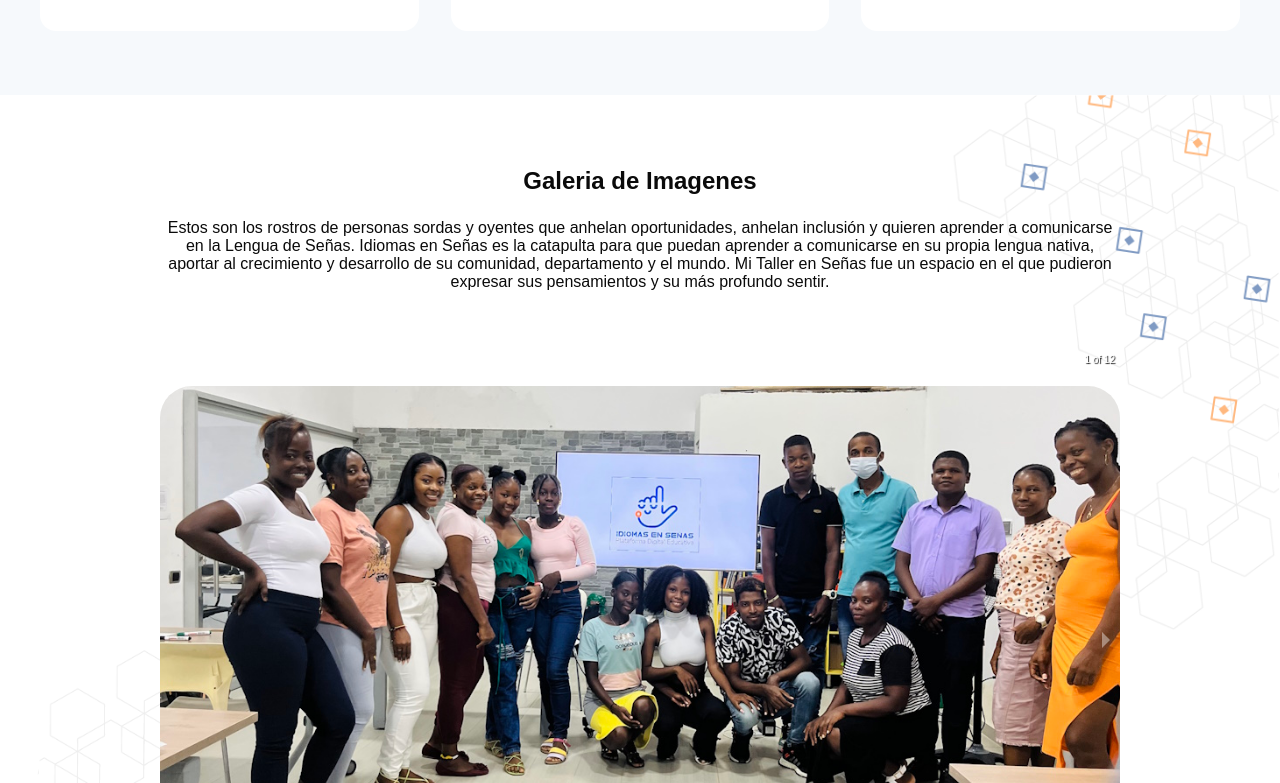
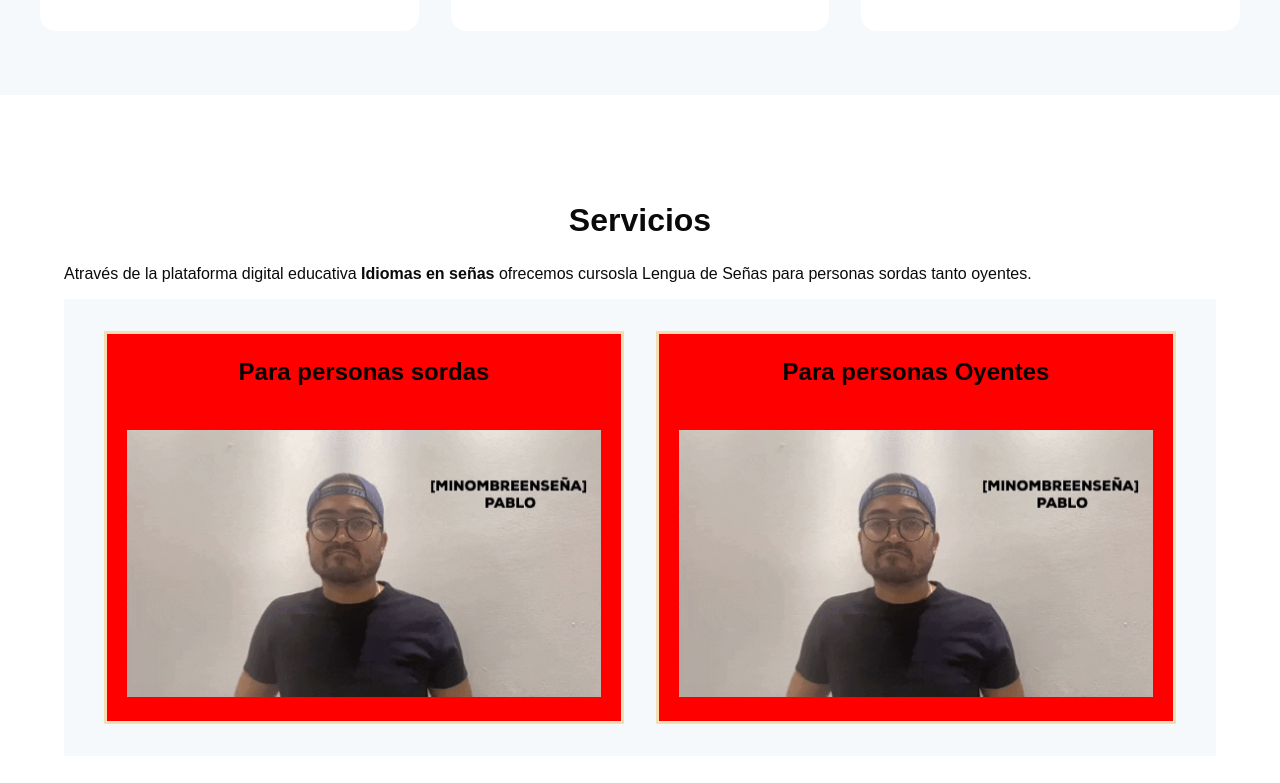
Before and after one commit to lcchaverra/Idiomas_en_senas, a React (Vite) app: page / in a window 1280 px wide. Shown: the part 1657-2440 px from the top of the page. Built offline with nearby package versions, Linux system fonts and the light colour scheme.

Commit message:
update content

```diff
--- /dev/null
+++ b/src/components/Courses.tsx
@@ -0,0 +1,72 @@
+import React, {useState} from 'react';
+import Modal from './Modal';
+import GitTest from '../assets/gif/señas1.gif';
+
+const Courses: React.FC = () => {
+
+    const [showModal, setShowModal] = useState(false);
+    const [selectedGif, setSelectedGif] = useState('');
+    const [selectedLevelInfo, setSelectedLevelInfo] = useState('');
+    const [selectedCourse, setSelectedCourse] = useState('');
+    const [courseLevels, setCourseLevels] = useState([
+    { level: 'Básico', info: 'Contenido para nivel básico' },
+    { level: 'Intermedio', info: 'Contenido para nivel intermedio' },
+    { level: 'Avanzado', info: 'Contenido para nivel avanzado' },
+    ]);
+
+    const handleGifClick = (gif: string) => {
+    setSelectedGif(gif);
+    setSelectedCourse('');
+    setShowModal(false);
+    };
+
+    const handleLevelClick = (level: string, levelInfo: string) => {
+    setSelectedLevelInfo(levelInfo);
+    setSelectedCourse(level);
+    setShowModal(true);
+    };
+
+    const handleCloseModal = () => {
+    setShowModal(false);
+    setSelectedGif('');
+    setSelectedLevelInfo('');
+    setSelectedCourse('');
+    };
+
+
+
+    return (
+    <div className="gif-course-container">
+        <div>
+        <img
+            src={GitTest} // Reemplaza con la ruta de tu gif
+            alt="Gif"
+            onClick={() => handleGifClick(GitTest)} // Reemplaza con la ruta de tu gif
+            className="gif"
+        />
+        {selectedGif && (
+            <div className="course-levels">
+            {courseLevels.map((course, index) => (
+                <div key={index} className="course-level">
+                <h4 onClick={() => handleLevelClick(course.level, course.info)}>
+                    {course.level}
+                </h4>
+                </div>
+            ))}
+            </div>
+        )}
+        </div>
+        {showModal && (
+        <Modal onClose={handleCloseModal}>
+            <h2>Información del curso</h2>
+            {selectedCourse && <p>Nivel: {selectedCourse}</p>}
+            <p>{selectedGif}</p>
+            <p>{selectedLevelInfo}</p>
+        </Modal>
+        )}
+    </div>
+    );
+};
+
+
+export default Courses
--- /dev/null
+++ b/src/components/Modal.tsx
@@ -0,0 +1,26 @@
+import React from 'react';
+
+interface ModalProps {
+  onClose: () => void;
+  children: React.ReactNode;
+}
+
+const Modal: React.FC<ModalProps> = ({ onClose, children }) => {
+  const closeModal = (e: React.MouseEvent) => {
+    e.stopPropagation();
+    onClose();
+  };
+
+  return (
+    <div className="modal-overlay" onClick={closeModal}>
+      <div className="modal-content" onClick={(e) => e.stopPropagation()}>
+        {children}
+        <button className="modal-close" onClick={onClose}>
+          Cerrar
+        </button>
+      </div>
+    </div>
+  );
+};
+
+export default Modal;
--- /dev/null
+++ b/src/components/NewServices.tsx
@@ -0,0 +1,24 @@
+import Courses from "./Courses"
+
+const NewServices = () => {
+  return (
+    <>
+    <div className="New-services-section">
+        <h2>Servicios</h2>
+        <p>Através de la plataforma digital educativa <strong>Idiomas en señas</strong> ofrecemos cursosla Lengua de Señas para personas sordas tanto oyentes. </p>
+            <div className="New-services-container">
+                <div className="new-services-item">
+                    <h3>Para personas sordas</h3>
+                    <Courses />
+                </div>
+                <div className="new-services-item">
+                    <h3>Para personas Oyentes</h3>
+                    <Courses />
+                </div>
+            </div>
+    </div>
+    </>
+  )
+}
+
+export default NewServices
--- a/src/pages/home.tsx
+++ b/src/pages/home.tsx
@@ -3,6 +3,7 @@ import MainBanner from "../components/MainBanner"
 import MainVideo from "../components/MainVideo"
 import MainPresentationText from "../components/MainPresentationText"
 import ServiceStrip from "../components/ServiceStrip"
+import NewServices from "../components/NewServices"
 import Activities from "../components/Activities"
 import MultiuserPackages from "../components/MultiuserPackages"
 import ImageSections from "../components/ImageSections"
@@ -19,6 +20,7 @@ const home = () => {
     <MainVideo />
     <MainPresentationText/>
     <ServiceStrip />
+    <NewServices />
     {/* <Activities/> */}
     <ImageSections/>
     <MultiuserPackages />
--- a/src/styles/css/styles.css
+++ b/src/styles/css/styles.css
@@ -431,10 +431,7 @@ h3 {
   color: var(--letter-color);
   display: grid;
   gap: 2rem;
-  padding-left: 2.5em;
-  padding-right: 2.5em;
-  padding-top: 4em;
-  padding-bottom: 4em;
+  padding: 4em 2.5em;
   justify-content: center;
   align-items: center;
   background-color: var(--bg-color2);
@@ -474,6 +471,101 @@ h3 {
 }
 .service-item-content p {
   margin: 0;
+}
+
+.New-services-section {
+  color: var(--letter-color);
+  padding: 2rem;
+  margin-top: 1rem;
+  margin-bottom: 0.7rem;
+}
+@media screen and (min-width: 960px) {
+  .New-services-section {
+    padding: 4rem;
+  }
+}
+.New-services-section h2 {
+  text-align: center;
+}
+.New-services-section p {
+  text-align: justify;
+}
+
+.New-services-container {
+  display: grid;
+  gap: 2rem;
+  padding: 2em 2.5em;
+  justify-content: center;
+  align-items: center;
+  background-color: var(--bg-color2);
+  grid-template-columns: repeat(1, 1fr);
+}
+@media screen and (min-width: 960px) {
+  .New-services-container {
+    grid-template-columns: repeat(2, 1fr);
+  }
+}
+
+.new-services-item {
+  border: 3px solid wheat;
+  background-color: red;
+}
+.new-services-item h3 {
+  text-align: center;
+}
+
+/* styles.css */
+/* Estilos para el componente GifCourseComponent */
+.gif-course-container {
+  display: flex;
+  flex-direction: column;
+  align-items: center;
+  padding: 20px;
+}
+
+.gif {
+  max-width: 100%;
+  cursor: pointer;
+}
+
+.course-level {
+  margin-top: 10px;
+  cursor: pointer;
+  color: blue;
+}
+
+/* Estilos para el componente Modal */
+.modal-overlay {
+  position: fixed;
+  top: 0;
+  left: 0;
+  width: 100%;
+  height: 100%;
+  background-color: rgba(0, 0, 0, 0.5);
+  display: flex;
+  justify-content: center;
+  align-items: center;
+  z-index: 1000;
+}
+
+.modal-content {
+  background-color: white;
+  padding: 20px;
+  border-radius: 5px;
+  box-shadow: 0px 0px 10px rgba(0, 0, 0, 0.3);
+  max-width: 80%;
+  text-align: center;
+  color: #3498db;
+}
+
+.modal-close {
+  margin-top: 10px;
+  padding: 5px 10px;
+  border: none;
+  background-color: #3498db;
+  color: white;
+  border-radius: 5px;
+  cursor: pointer;
 }
 
 .activities-container {
--- a/src/styles/scss/components/_servicestrip.scss
+++ b/src/styles/scss/components/_servicestrip.scss
@@ -2,10 +2,7 @@
     color: var(--letter-color);
     display: grid;
     gap: 2rem;
-    padding-left: 2.5em;
-    padding-right: 2.5em;
-    padding-top: 4em;
-    padding-bottom: 4em;
+    padding: 4em 2.5em;
     justify-content: center;
     align-items: center;
     background-color: var(--bg-color2);
@@ -44,3 +41,113 @@
         margin: 0;
     }
 }
+
+.New-services-section {
+    color: var(--letter-color);
+    padding: 2rem;
+    margin-top: 1rem;
+    margin-bottom: .7rem;
+    @include rwd(l) {
+        padding: 4rem;
+    }
+
+    & h2 {
+        text-align: center;
+    }
+    & p {
+        text-align: justify;
+    }
+}
+
+.New-services-container {
+    display: grid;
+    gap: 2rem;
+    padding: 2em 2.5em;
+    justify-content: center;
+    align-items: center;
+    background-color: var(--bg-color2);
+    grid-template-columns: repeat(1, 1fr);
+    @include rwd(l){
+        grid-template-columns: repeat(2, 1fr);
+    }
+}
+
+.new-services-item {
+    border: 3px solid wheat;
+    background-color: red;
+    & h3 {
+        text-align: center;
+    }
+}
+
+
+
+
+
+
+
+
+
+
+
+
+
+
+
+
+
+
+/* styles.css */
+
+/* Estilos para el componente GifCourseComponent */
+.gif-course-container {
+    display: flex;
+    flex-direction: column;
+    align-items: center;
+    padding: 20px;
+  }
+
+  .gif {
+    max-width: 100%;
+    cursor: pointer;
+  }
+
+  .course-level {
+    margin-top: 10px;
+    cursor: pointer;
+    color: blue;
+  }
+
+  /* Estilos para el componente Modal */
+  .modal-overlay {
+    position: fixed;
+    top: 0;
+    left: 0;
+    width: 100%;
+    height: 100%;
+    background-color: rgba(0, 0, 0, 0.5);
+    display: flex;
+    justify-content: center;
+    align-items: center;
+    z-index: 1000;
+  }
+
+  .modal-content {
+    background-color: white;
+    padding: 20px;
+    border-radius: 5px;
+    box-shadow: 0px 0px 10px rgba(0, 0, 0, 0.3);
+    max-width: 80%;
+    text-align: center;
+    color: #3498db;
+  }
+
+  .modal-close {
+    margin-top: 10px;
+    padding: 5px 10px;
+    border: none;
+    background-color: #3498db;
+    color: white;
+    border-radius: 5px;
+    cursor: pointer;
+  }
```
Also changed, not shown: 1 other file (tests, documents, lock files or other folders).
